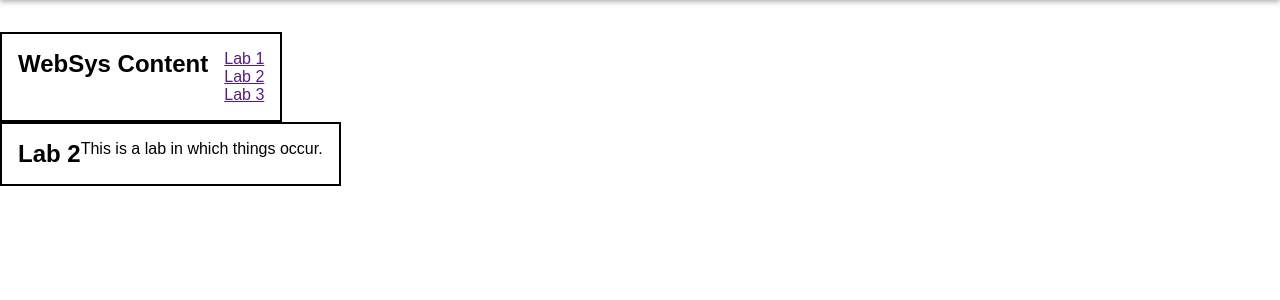
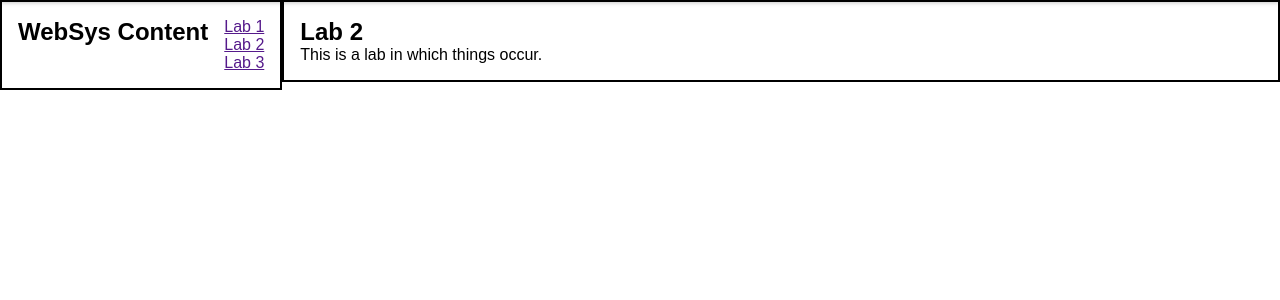
Before and after one commit to itws2110-f25-nasa-g1/itws2110-websys-g10-lab07, a PHP site: page / in a window 1280 px wide. Shown: the part 60-360 px from the top of the page. Run offline with PHP 8.4, Linux system fonts and the light colour scheme.

Commit message:
Frontend flexboxes mostly fixed

```diff
--- a/index.html
+++ b/index.html
@@ -26,6 +26,7 @@
 		</div>
 	</header>
 
+	<container-container>
 		<flex-container>
 			<!-- Navigation bar -->
 			<nav>
@@ -44,11 +45,13 @@
 			</nav>
 
 			<!-- Main content -->
-		<div class="course-content">
+			<course-content>
 				<h2>Lab 2</h2>
 				<p>This is a lab in which things occur.</p>
-		</div>
+			</course-content>
 		</flex-container>
+	</container-container>
+
 </body>
 
 </html>
--- a/resources/style.css
+++ b/resources/style.css
@@ -52,14 +52,19 @@
   margin-left: 20px;
 }
 
-.flex-container {
+container-container {
+  display: block;
+  height: 100%;
+}
+
+flex-container {
   display: flex;
+  align-items: baseline;
 }
 
 nav {
   display: flex;
   width: fit-content;
-  margin-top: 2em;
   padding: 1em;
   border: 2px solid black;
 }
@@ -80,9 +85,8 @@ nav {
   display: inline-block;
 }
 
-.course-content {
-  display: flex;
-  width: fit-content;
+course-content {
+  flex: 1;
   padding: 1em;
   border: 2px solid black;
 }
```
Lines whose indentation alone changed are shown as unchanged.
